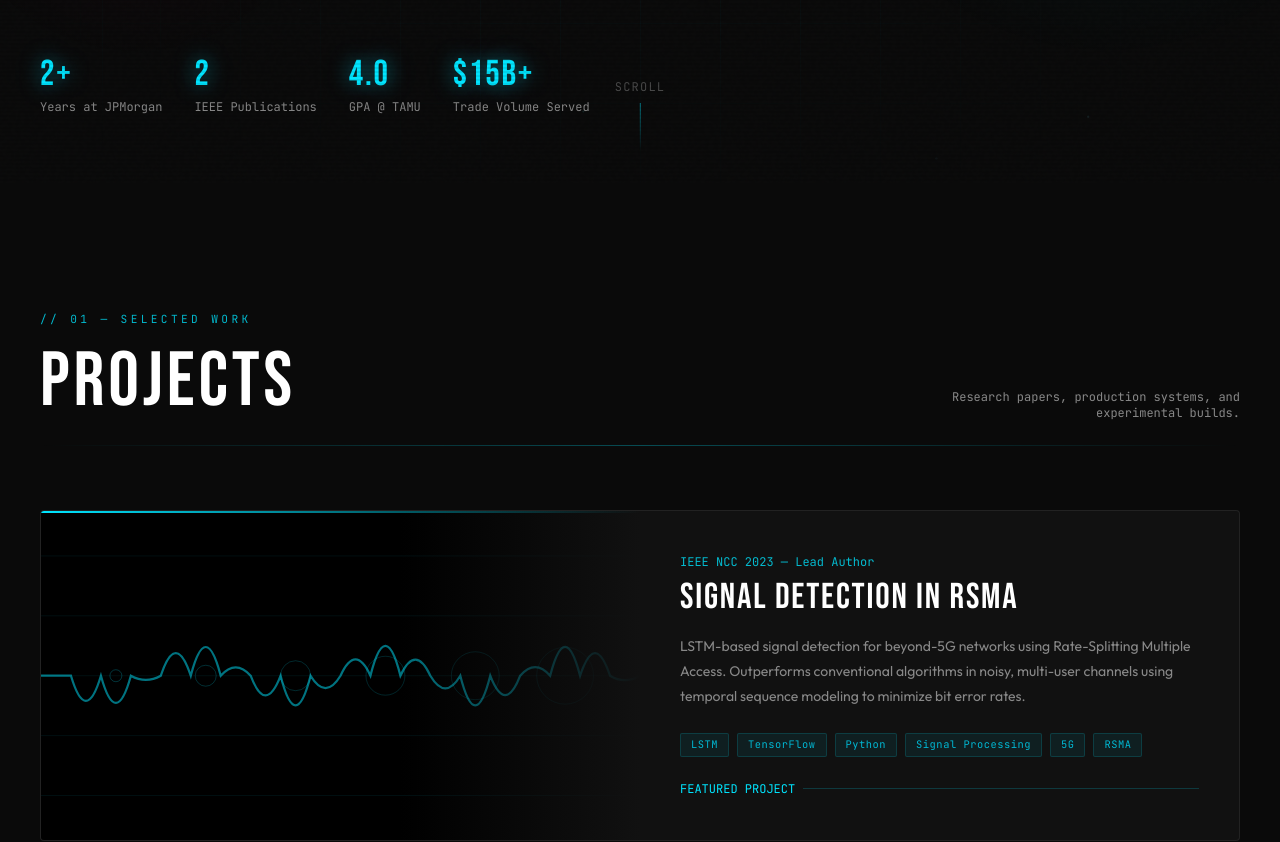
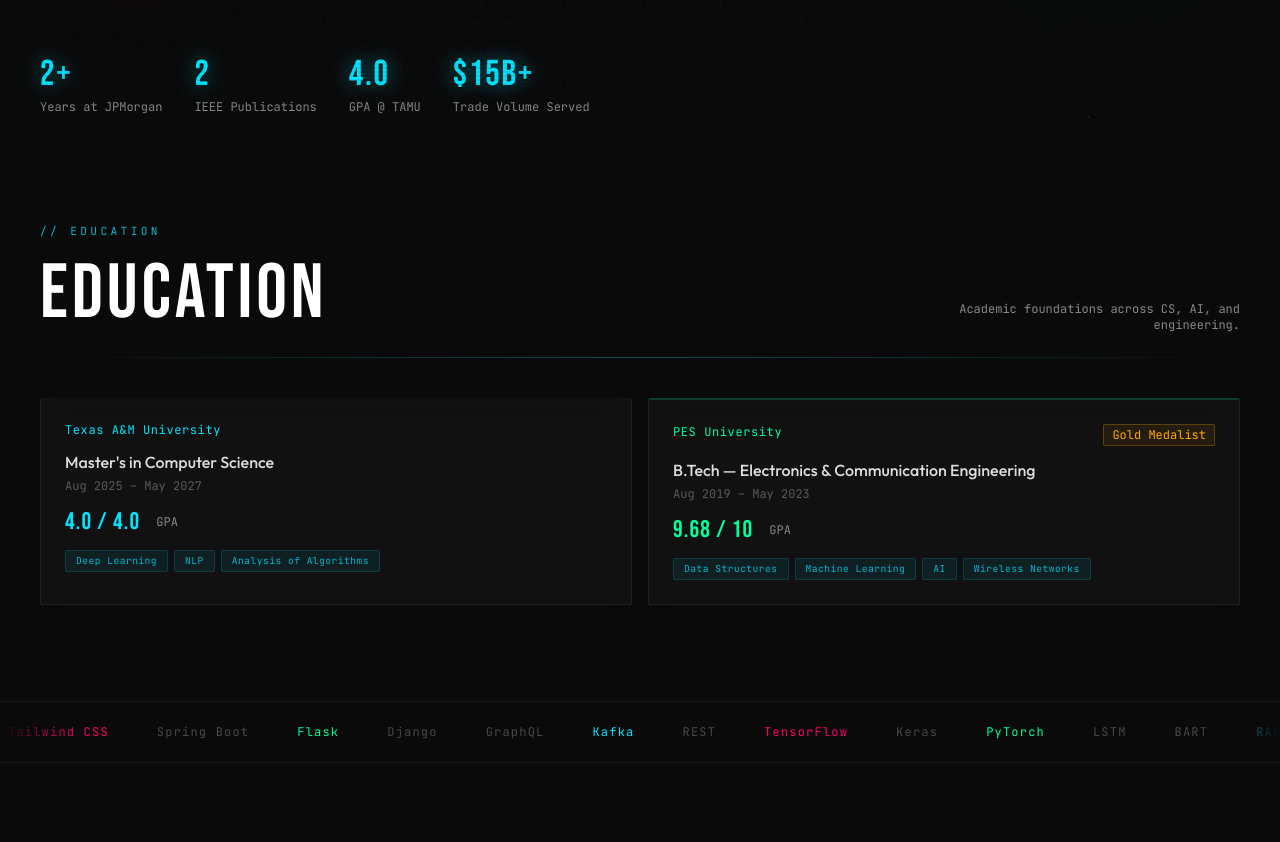
Before and after one commit to Spoorthy-K-R/Spoorthy-portfolio, a React (Vite) app: page / in a window 1280 px wide. Shown: the part 617-1459 px from the top of the page. Built offline with nearby package versions, Linux system fonts and the light colour scheme.

Commit message:
Adjustments in the sections

```diff
--- a/src/App.jsx
+++ b/src/App.jsx
@@ -3,7 +3,8 @@
 import Hero from './components/Hero';
 import ParticleCanvas from './components/ParticleCanvas';
 import Projects from './components/Projects';
-import Skills from './components/Skills';
+import Skills, { SkillsMarquee } from './components/Skills';
+import Education from './components/Education';
 import Experience from './components/Experience';
 import Contact from './components/Contact';
 
@@ -33,9 +34,11 @@
       <Navbar />
       <main className="relative z-10">
         <Hero />
+        <Education />
+        <SkillsMarquee />
+        <Experience />
         <Projects />
         <Skills />
-        <Experience />
         <Contact />
       </main>
     </div>
--- a/src/components/Contact.jsx
+++ b/src/components/Contact.jsx
@@ -64,9 +64,9 @@
         }}
       />
 
-      <div className="relative z-10 max-w-7xl mx-auto px-6 md:px-10 py-24">
+      <div className="relative z-10 max-w-7xl mx-auto px-6 md:px-10 py-16 md:py-20">
         {/* CTA Block */}
-        <div className="text-center mb-20 reveal">
+        <div className="text-center mb-12 reveal">
           <p className="section-label mb-6">// 04 — Let's Connect</p>
           <h2
             className="font-display mb-6"
--- /dev/null
+++ b/src/components/Education.jsx
@@ -0,0 +1,85 @@
+import data from '../data/portfolio.json';
+
+export default function Education() {
+  return (
+    <section id="education" className="pt-8 md:pt-10 pb-20 md:pb-24 px-6 md:px-10 max-w-7xl mx-auto">
+      <div className="reveal mb-10">
+        <p className="section-label mb-4">// Education</p>
+        <div className="flex items-end justify-between flex-wrap gap-4">
+          <h2
+            className="font-display leading-none"
+            style={{ fontSize: 'clamp(2.5rem, 6vw, 5rem)', letterSpacing: '0.05em' }}
+          >
+            EDUCATION
+          </h2>
+          <p className="font-mono text-xs max-w-xs text-right" style={{ color: 'var(--muted)' }}>
+            Academic foundations across CS, AI, and engineering.
+          </p>
+        </div>
+        <hr className="hr-cyber mt-6" />
+      </div>
+
+      <div className="grid grid-cols-1 md:grid-cols-2 gap-4">
+        {data.education.map((edu, i) => {
+          const color = i === 0 ? 'var(--cyan)' : '#00ff9d';
+
+          return (
+            <div
+              key={edu.school}
+              className="glass glass-hover reveal rounded-sm p-6"
+              style={{
+                transitionDelay: `${i * 0.1}s`,
+                borderTop: `2px solid ${color}30`,
+              }}
+            >
+              <div className="flex items-start justify-between mb-3 flex-wrap gap-2">
+                <h3 className="font-mono text-xs tracking-wider" style={{ color }}>
+                  {edu.school}
+                </h3>
+                {edu.highlight && (
+                  <span
+                    className="font-mono text-xs px-2 py-0.5 rounded-sm"
+                    style={{
+                      background: '#ffaa0015',
+                      border: '1px solid #ffaa0040',
+                      color: '#ffaa00',
+                    }}
+                  >
+                    {edu.highlight}
+                  </span>
+                )}
+              </div>
+
+              <p className="font-body text-base font-medium mb-1" style={{ color: '#ddd' }}>
+                {edu.degree}
+              </p>
+              <p className="font-mono text-xs mb-3" style={{ color: 'rgba(255,255,255,0.3)' }}>
+                {edu.period}
+              </p>
+
+              <div className="flex items-center gap-4">
+                <span
+                  className="font-display text-2xl"
+                  style={{ color, letterSpacing: '0.05em' }}
+                >
+                  {edu.gpa}
+                </span>
+                <span className="font-mono text-xs" style={{ color: 'var(--muted)' }}>
+                  GPA
+                </span>
+              </div>
+
+              <div className="mt-3 flex flex-wrap gap-1.5">
+                {edu.courses.map((course) => (
+                  <span key={course} className="tag" style={{ fontSize: '0.6rem' }}>
+                    {course}
+                  </span>
+                ))}
+              </div>
+            </div>
+          );
+        })}
+      </div>
+    </section>
+  );
+}
--- a/src/components/Experience.jsx
+++ b/src/components/Experience.jsx
@@ -93,9 +93,9 @@
 
 export default function Experience() {
   return (
-    <section id="experience" className="py-32 px-6 md:px-10 max-w-7xl mx-auto">
+    <section id="experience" className="pt-20 md:pt-24 pb-8 md:pb-10 px-6 md:px-10 max-w-7xl mx-auto">
       {/* Header */}
-      <div className="reveal mb-16">
+      <div className="reveal mb-10">
         <p className="section-label mb-4">// 03 — Work History</p>
         <div className="flex items-end justify-between flex-wrap gap-4">
           <h2
@@ -108,63 +108,6 @@
         <hr className="hr-cyber mt-6" />
       </div>
 
-      {/* Education cards */}
-      <div className="mb-12">
-        <p className="section-label mb-6 reveal" style={{ opacity: 0.7 }}>— Education</p>
-        <div className="grid grid-cols-1 md:grid-cols-2 gap-4 mb-16">
-          {data.education.map((edu, i) => (
-            <div
-              key={i}
-              className="glass glass-hover reveal rounded-sm p-6"
-              style={{
-                transitionDelay: `${i * 0.1}s`,
-                borderTop: `2px solid ${i === 0 ? 'var(--cyan)' : '#00ff9d'}30`,
-              }}
-            >
-              <div className="flex items-start justify-between mb-3 flex-wrap gap-2">
-                <h3 className="font-mono text-xs tracking-wider" style={{ color: i === 0 ? 'var(--cyan)' : '#00ff9d' }}>
-                  {edu.school}
-                </h3>
-                {edu.highlight && (
-                  <span
-                    className="font-mono text-xs px-2 py-0.5 rounded-sm"
-                    style={{
-                      background: '#ffaa0015',
-                      border: '1px solid #ffaa0040',
-                      color: '#ffaa00',
-                    }}
-                  >
-                    🏆 {edu.highlight}
-                  </span>
-                )}
-              </div>
-              <p className="font-body text-base font-medium mb-1" style={{ color: '#ddd' }}>
-                {edu.degree}
-              </p>
-              <p className="font-mono text-xs mb-3" style={{ color: 'rgba(255,255,255,0.3)' }}>
-                {edu.period}
-              </p>
-              <div className="flex items-center gap-4">
-                <span
-                  className="font-display text-2xl"
-                  style={{ color: i === 0 ? 'var(--cyan)' : '#00ff9d', letterSpacing: '0.05em' }}
-                >
-                  {edu.gpa}
-                </span>
-                <span className="font-mono text-xs" style={{ color: 'var(--muted)' }}>GPA</span>
-              </div>
-              <div className="mt-3 flex flex-wrap gap-1.5">
-                {edu.courses.map(c => (
-                  <span key={c} className="tag" style={{ fontSize: '0.6rem' }}>{c}</span>
-                ))}
-              </div>
-            </div>
-          ))}
-        </div>
-      </div>
-
-      {/* Work experience */}
-      <p className="section-label mb-6 reveal" style={{ opacity: 0.7 }}>— Industry</p>
       <div className="space-y-6">
         {data.experience.map((job, i) => (
           <ExperienceCard key={i} job={job} index={i} />
--- a/src/components/Hero.jsx
+++ b/src/components/Hero.jsx
@@ -198,27 +198,6 @@
           ))}
         </div>
       </div>
-
-      {/* Scroll hint */}
-      <div
-        className="absolute bottom-8 left-1/2 flex flex-col items-center gap-2"
-        style={{
-          transform: 'translateX(-50%)',
-          opacity: mounted ? 0.5 : 0,
-          transition: 'opacity 1s ease 2.2s',
-        }}
-      >
-        <span className="font-mono text-xs tracking-widest" style={{ color: 'var(--muted)' }}>
-          SCROLL
-        </span>
-        <div
-          className="w-px h-12"
-          style={{
-            background: 'linear-gradient(to bottom, var(--cyan), transparent)',
-            animation: 'fadeIn 2s ease infinite alternate',
-          }}
-        />
-      </div>
     </section>
   );
 }
--- a/src/components/Navbar.jsx
+++ b/src/components/Navbar.jsx
@@ -2,9 +2,10 @@
 import data from '../data/portfolio.json';
 
 const NAV_LINKS = [
+  { label: 'Education', href: '#education' },
+  { label: 'Experience', href: '#experience' },
   { label: 'Projects', href: '#projects' },
   { label: 'Skills', href: '#skills' },
-  { label: 'Experience', href: '#experience' },
   { label: 'Contact', href: '#contact' },
 ];
 
--- a/src/components/Projects.jsx
+++ b/src/components/Projects.jsx
@@ -224,15 +224,52 @@
   );
 }
 
+function Publications() {
+  return (
+    <div className="mt-12">
+      <p className="section-label mb-8 reveal">// Publications</p>
+      <div className="grid grid-cols-1 md:grid-cols-2 gap-4">
+        {data.publications.map((pub, i) => (
+          <div
+            key={i}
+            className="glass glass-hover reveal p-5 rounded-sm"
+            style={{ transitionDelay: `${i * 0.1}s` }}
+          >
+            <div className="flex items-start gap-4">
+              <span
+                className="font-display text-3xl mt-1 flex-shrink-0"
+                style={{ color: 'var(--cyan)', opacity: 0.4 }}
+              >
+                {String(i + 1).padStart(2, '0')}
+              </span>
+              <div>
+                <p className="font-body text-sm leading-relaxed mb-2" style={{ color: '#ccc' }}>
+                  {pub.title}
+                </p>
+                <p className="font-mono text-xs" style={{ color: 'var(--cyan)', opacity: 0.7 }}>
+                  {pub.venue}
+                </p>
+                <p className="font-mono text-xs mt-1" style={{ color: 'rgba(255,255,255,0.25)' }}>
+                  DOI: {pub.doi}
+                </p>
+              </div>
+            </div>
+          </div>
+        ))}
+      </div>
+    </div>
+  );
+}
+
 export default function Projects() {
   const { projects } = data;
   const featured = projects[0];
   const rest = projects.slice(1);
 
   return (
-    <section id="projects" className="py-32 px-6 md:px-10 max-w-7xl mx-auto">
+    <section id="projects" className="pt-8 md:pt-10 pb-8 md:pb-10 px-6 md:px-10 max-w-7xl mx-auto">
       {/* Section header */}
-      <div className="reveal mb-16">
+      <div className="reveal mb-10">
         <p className="section-label mb-4">// 01 — Selected Work</p>
         <div className="flex items-end justify-between flex-wrap gap-4">
           <h2
@@ -314,6 +351,8 @@
           <ProjectCard key={project.id} project={project} index={i} />
         ))}
       </div>
+
+      <Publications />
     </section>
   );
 }
--- a/src/components/Skills.jsx
+++ b/src/components/Skills.jsx
@@ -55,13 +55,53 @@
 // All skills flattened for the marquee
 const ALL_SKILLS = Object.values(data.skills).flat();
 
+export function SkillsMarquee() {
+  return (
+    <div
+      className="relative overflow-hidden py-4"
+      style={{
+        borderTop: '1px solid rgba(255,255,255,0.05)',
+        borderBottom: '1px solid rgba(255,255,255,0.05)',
+      }}
+    >
+      <div
+        className="absolute left-0 top-0 bottom-0 w-20 z-10 pointer-events-none"
+        style={{ background: 'linear-gradient(90deg, var(--bg), transparent)' }}
+      />
+      <div
+        className="absolute right-0 top-0 bottom-0 w-20 z-10 pointer-events-none"
+        style={{ background: 'linear-gradient(-90deg, var(--bg), transparent)' }}
+      />
+
+      <div className="flex" style={{ width: 'max-content' }}>
+        <div className="marquee-track flex gap-6 pr-6">
+          {[...ALL_SKILLS, ...ALL_SKILLS].map((skill, i) => (
+            <span
+              key={`${skill}-${i}`}
+              className="font-mono text-xs whitespace-nowrap px-3 py-1.5"
+              style={{
+                color: i % 7 === 0 ? 'var(--cyan)' :
+                       i % 7 === 2 ? 'var(--pink)' :
+                       i % 7 === 4 ? '#00ff9d' : 'rgba(255,255,255,0.25)',
+                letterSpacing: '0.1em',
+              }}
+            >
+              {skill}
+            </span>
+          ))}
+        </div>
+      </div>
+    </div>
+  );
+}
+
 export default function Skills() {
   const categories = Object.entries(data.skills);
 
   return (
-    <section id="skills" className="py-32 overflow-hidden">
+    <section id="skills" className="pt-8 md:pt-10 pb-20 md:pb-24 overflow-hidden">
       {/* Section header */}
-      <div className="max-w-7xl mx-auto px-6 md:px-10 mb-16 reveal">
+      <div className="max-w-7xl mx-auto px-6 md:px-10 mb-10 reveal">
         <p className="section-label mb-4">// 02 — Capabilities</p>
         <div className="flex items-end justify-between flex-wrap gap-4">
           <h2
@@ -78,7 +118,7 @@
       </div>
 
       {/* Skill grid */}
-      <div className="max-w-7xl mx-auto px-6 md:px-10 mb-20">
+      <div className="max-w-7xl mx-auto px-6 md:px-10 mb-12">
         <div className="grid grid-cols-1 sm:grid-cols-2 lg:grid-cols-3 gap-4">
           {categories.map(([category, skills], i) => (
             <SkillCategory
@@ -93,77 +133,6 @@
         </div>
       </div>
 
-      {/* Marquee strip */}
-      <div
-        className="relative overflow-hidden py-4"
-        style={{
-          borderTop: '1px solid rgba(255,255,255,0.05)',
-          borderBottom: '1px solid rgba(255,255,255,0.05)',
-        }}
-      >
-        {/* Fade edges */}
-        <div
-          className="absolute left-0 top-0 bottom-0 w-20 z-10 pointer-events-none"
-          style={{ background: 'linear-gradient(90deg, var(--bg), transparent)' }}
-        />
-        <div
-          className="absolute right-0 top-0 bottom-0 w-20 z-10 pointer-events-none"
-          style={{ background: 'linear-gradient(-90deg, var(--bg), transparent)' }}
-        />
-
-        <div className="flex" style={{ width: 'max-content' }}>
-          <div className="marquee-track flex gap-6 pr-6">
-            {[...ALL_SKILLS, ...ALL_SKILLS].map((skill, i) => (
-              <span
-                key={i}
-                className="font-mono text-xs whitespace-nowrap px-3 py-1.5"
-                style={{
-                  color: i % 7 === 0 ? 'var(--cyan)' :
-                         i % 7 === 2 ? 'var(--pink)' :
-                         i % 7 === 4 ? '#00ff9d' : 'rgba(255,255,255,0.25)',
-                  letterSpacing: '0.1em',
-                }}
-              >
-                {skill}
-              </span>
-            ))}
-          </div>
-        </div>
-      </div>
-
-      {/* Publications strip */}
-      <div className="max-w-7xl mx-auto px-6 md:px-10 mt-16">
-        <p className="section-label mb-8 reveal">// Publications</p>
-        <div className="grid grid-cols-1 md:grid-cols-2 gap-4">
-          {data.publications.map((pub, i) => (
-            <div
-              key={i}
-              className="glass glass-hover reveal p-5 rounded-sm"
-              style={{ transitionDelay: `${i * 0.1}s` }}
-            >
-              <div className="flex items-start gap-4">
-                <span
-                  className="font-display text-3xl mt-1 flex-shrink-0"
-                  style={{ color: 'var(--cyan)', opacity: 0.4 }}
-                >
-                  {String(i + 1).padStart(2, '0')}
-                </span>
-                <div>
-                  <p className="font-body text-sm leading-relaxed mb-2" style={{ color: '#ccc' }}>
-                    {pub.title}
-                  </p>
-                  <p className="font-mono text-xs" style={{ color: 'var(--cyan)', opacity: 0.7 }}>
-                    {pub.venue}
-                  </p>
-                  <p className="font-mono text-xs mt-1" style={{ color: 'rgba(255,255,255,0.25)' }}>
-                    DOI: {pub.doi}
-                  </p>
-                </div>
-              </div>
-            </div>
-          ))}
-        </div>
-      </div>
     </section>
   );
 }
--- a/src/data/portfolio.json
+++ b/src/data/portfolio.json
@@ -4,7 +4,7 @@
     "fullName": "Spoorthy Kumbashi Raghavendra",
     "role": "ML Engineer & Full-Stack Developer",
     "tagline": "Architecting intelligent systems — from neural signal detection to billion-dollar trade pipelines.",
-    "email": "spoorthy.kr@tamu.edu",
+    "email": "spoorthykr1801@gmail.com",
     "resume": "/resume.pdf",
     "github": "https://github.com/Spoorthy-K-R",
     "linkedin": "https://linkedin.com/in/spoorthy-k-r/",
```
